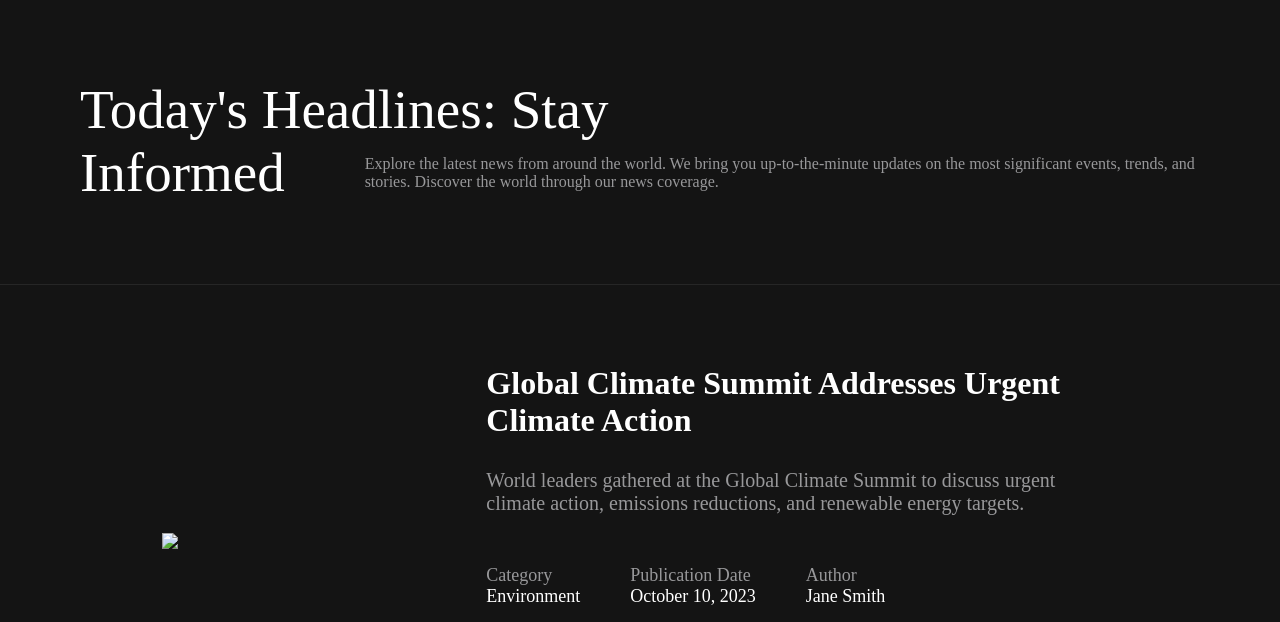
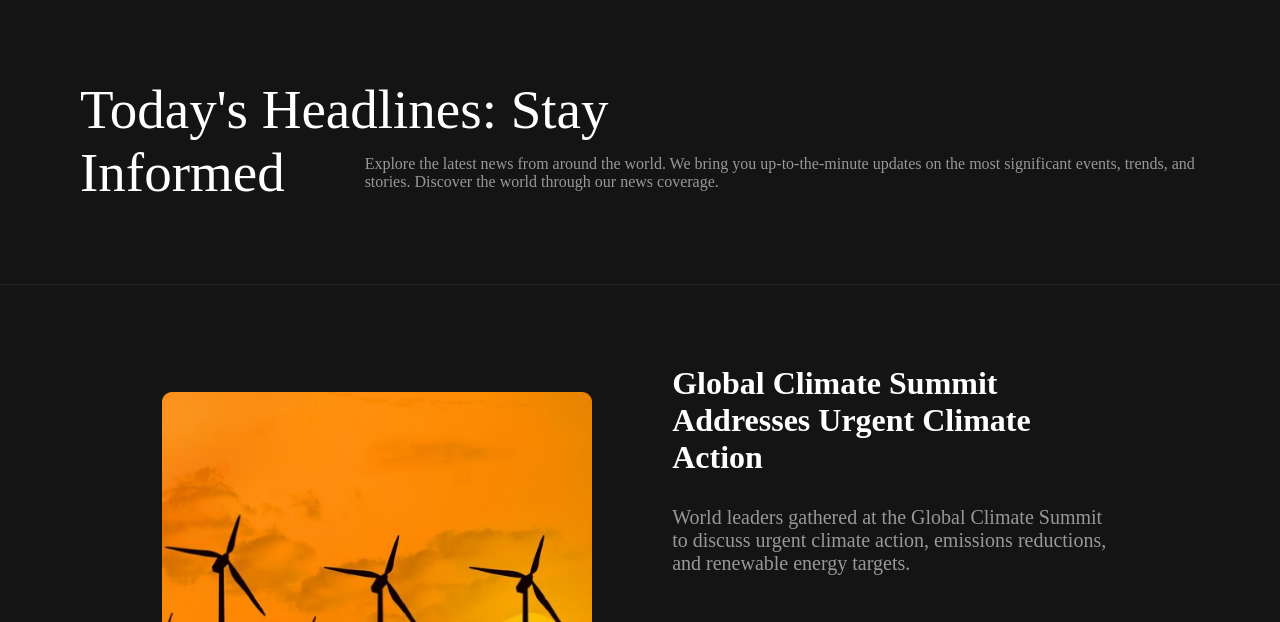
Before and after one commit to Side-code9/first_project, a plain HTML site: page index.html in a window 1280 px wide. Shown: the part 150-772 px from the top of the page. Drawn offline with Linux system fonts and the light colour scheme; the site is published under a folder, as on GitHub Pages, so addresses that start at the root find nothing.

Commit message:
Update index.html

```diff
--- a/index.html
+++ b/index.html
@@ -36,7 +36,7 @@
             </div>
         </div>
         <div class="sub-cont">
-            <img class="GCS-image" src="/assets/icons/GCS.png">
+            <img class="GCS-image" src="./assets/icons/GCS.png">
             <div class="comment">
                 <div class="text-cont">
                     <p class="gcs-style1">Global Climate Summit Addresses Urgent Climate Action</p>
```
